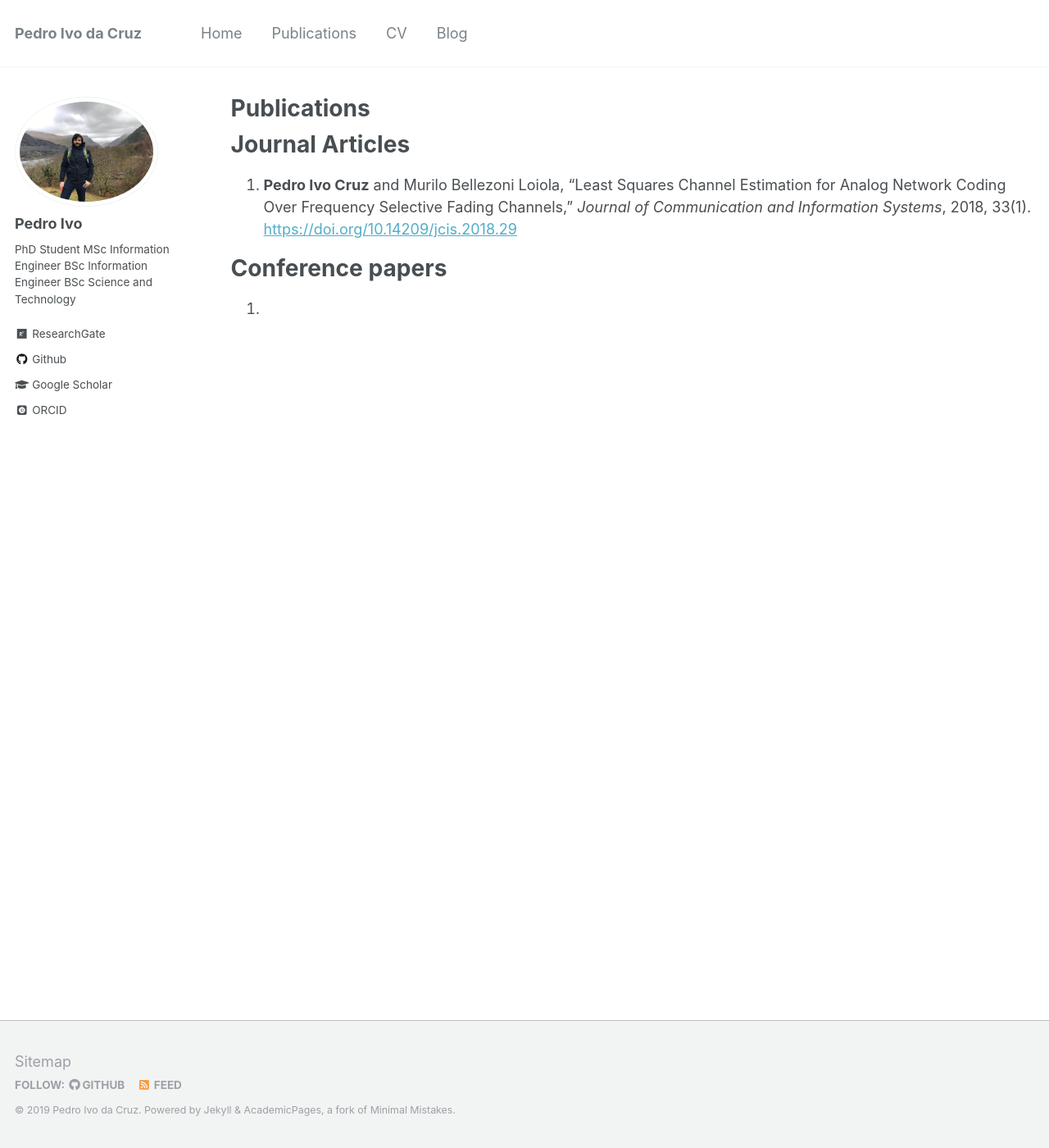
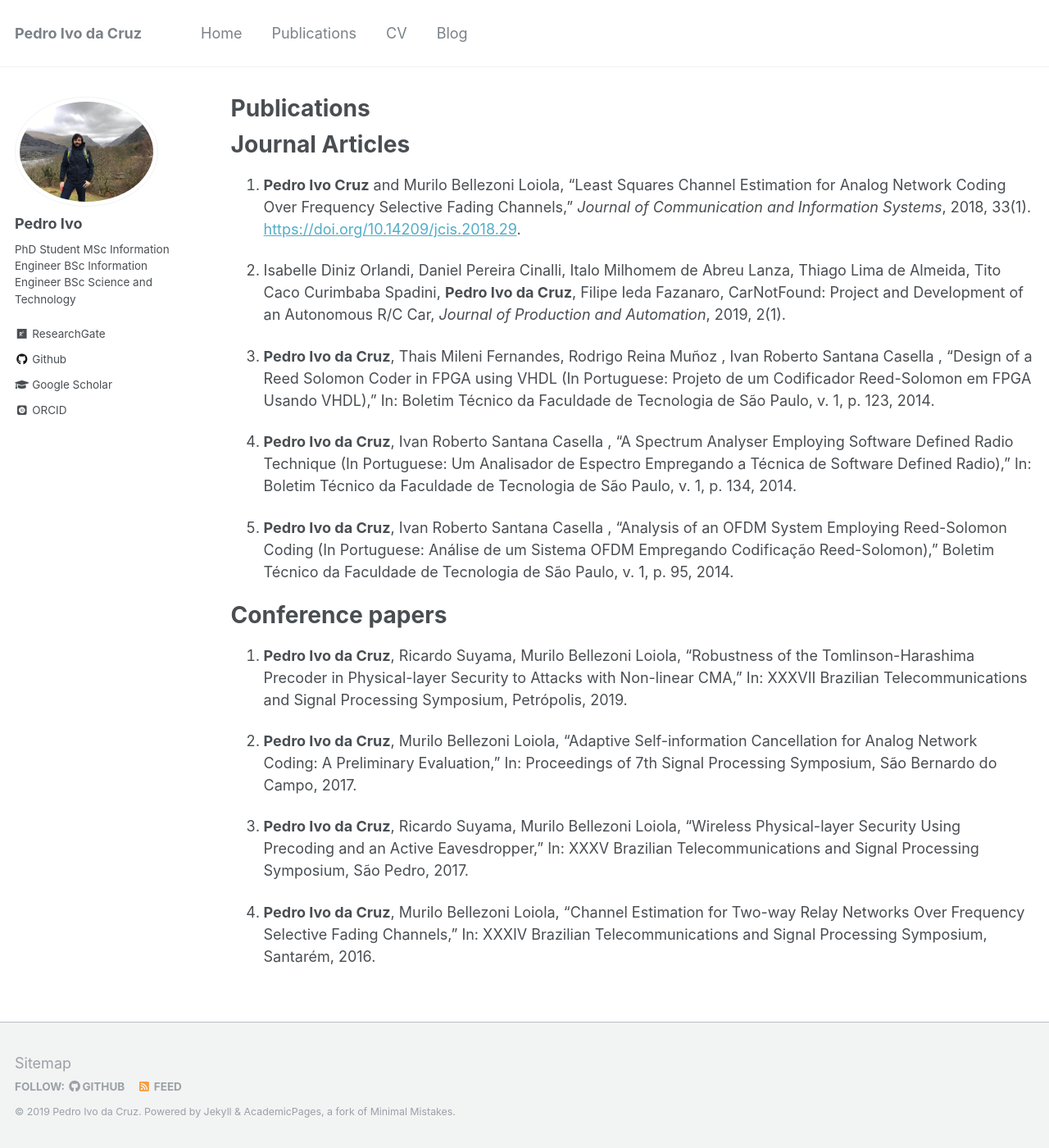
Before and after one commit to pedroidc/pedroidc.github.io, a Jekyll site: the page built from _pages/publications.md, in a window 1280 px wide and 1400 px high. Shown: the whole window at 82% size. Built offline with Jekyll 4.4.1, drawn with Linux system fonts in a browser that asks for light colours; some web fonts are replaced.

Commit message:
Update Publications

```diff
--- a/_pages/publications.md
+++ b/_pages/publications.md
@@ -16,7 +16,21 @@ author_profile: true
 {% endfor %} -->
 
 # Journal Articles
-1. **Pedro Ivo Cruz** and Murilo Bellezoni Loiola, "Least Squares Channel Estimation for Analog Network Coding Over Frequency Selective Fading Channels," _Journal of Communication and Information Systems_, 2018, 33(1). [https://doi.org/10.14209/jcis.2018.29](https://doi.org/10.14209/jcis.2018.29)
+1. **Pedro Ivo Cruz** and Murilo Bellezoni Loiola, "Least Squares Channel Estimation for Analog Network Coding Over Frequency Selective Fading Channels," _Journal of Communication and Information Systems_, 2018, 33(1). [https://doi.org/10.14209/jcis.2018.29](https://doi.org/10.14209/jcis.2018.29).
+
+2. Isabelle Diniz Orlandi, Daniel Pereira Cinalli, Italo Milhomem de Abreu Lanza, Thiago Lima de Almeida, Tito Caco Curimbaba Spadini, **Pedro Ivo da Cruz**, Filipe Ieda Fazanaro, CarNotFound: Project and Development of an Autonomous R/C Car, _Journal of Production and Automation_, 2019, 2(1).
+
+3. **Pedro Ivo da Cruz**, Thais Mileni Fernandes, Rodrigo Reina Muñoz , Ivan Roberto Santana Casella , “Design of a Reed Solomon Coder in FPGA using VHDL (In Portuguese: Projeto de um Codificador Reed-Solomon em FPGA Usando VHDL),” In: Boletim Técnico da Faculdade de Tecnologia de São Paulo, v. 1, p. 123, 2014.
+
+4. **Pedro Ivo da Cruz**, Ivan Roberto Santana Casella , “A Spectrum Analyser Employing Software Defined Radio Technique (In Portuguese: Um Analisador de Espectro Empregando a Técnica de Software Defined Radio),” In: Boletim Técnico da Faculdade de Tecnologia de São Paulo, v. 1, p. 134, 2014.
+
+5. **Pedro Ivo da Cruz**, Ivan Roberto Santana Casella , “Analysis of an OFDM System Employing Reed-Solomon Coding (In Portuguese: Análise de um Sistema OFDM Empregando Codificação Reed-Solomon),” Boletim Técnico da Faculdade de Tecnologia de São Paulo, v. 1, p. 95, 2014.
 
 # Conference papers
-1.
+1. **Pedro Ivo da Cruz**, Ricardo Suyama, Murilo Bellezoni Loiola, "Robustness of the Tomlinson-Harashima Precoder in Physical-layer Security to Attacks with Non-linear CMA," In: XXXVII Brazilian Telecommunications and Signal Processing Symposium, Petrópolis, 2019.
+
+2. **Pedro Ivo da Cruz**, Murilo Bellezoni Loiola, "Adaptive Self-information Cancellation for Analog Network Coding: A Preliminary Evaluation," In: Proceedings of 7th Signal Processing Symposium, São Bernardo do Campo, 2017.
+
+3. **Pedro Ivo da Cruz**, Ricardo Suyama, Murilo Bellezoni Loiola, "Wireless Physical-layer Security Using Precoding and an Active Eavesdropper," In: XXXV Brazilian Telecommunications and Signal Processing Symposium, São Pedro, 2017.
+
+4. **Pedro Ivo da Cruz**, Murilo Bellezoni Loiola, "Channel Estimation for Two-way Relay Networks Over Frequency Selective Fading Channels," In: XXXIV Brazilian Telecommunications and Signal Processing Symposium, Santarém, 2016.
```
